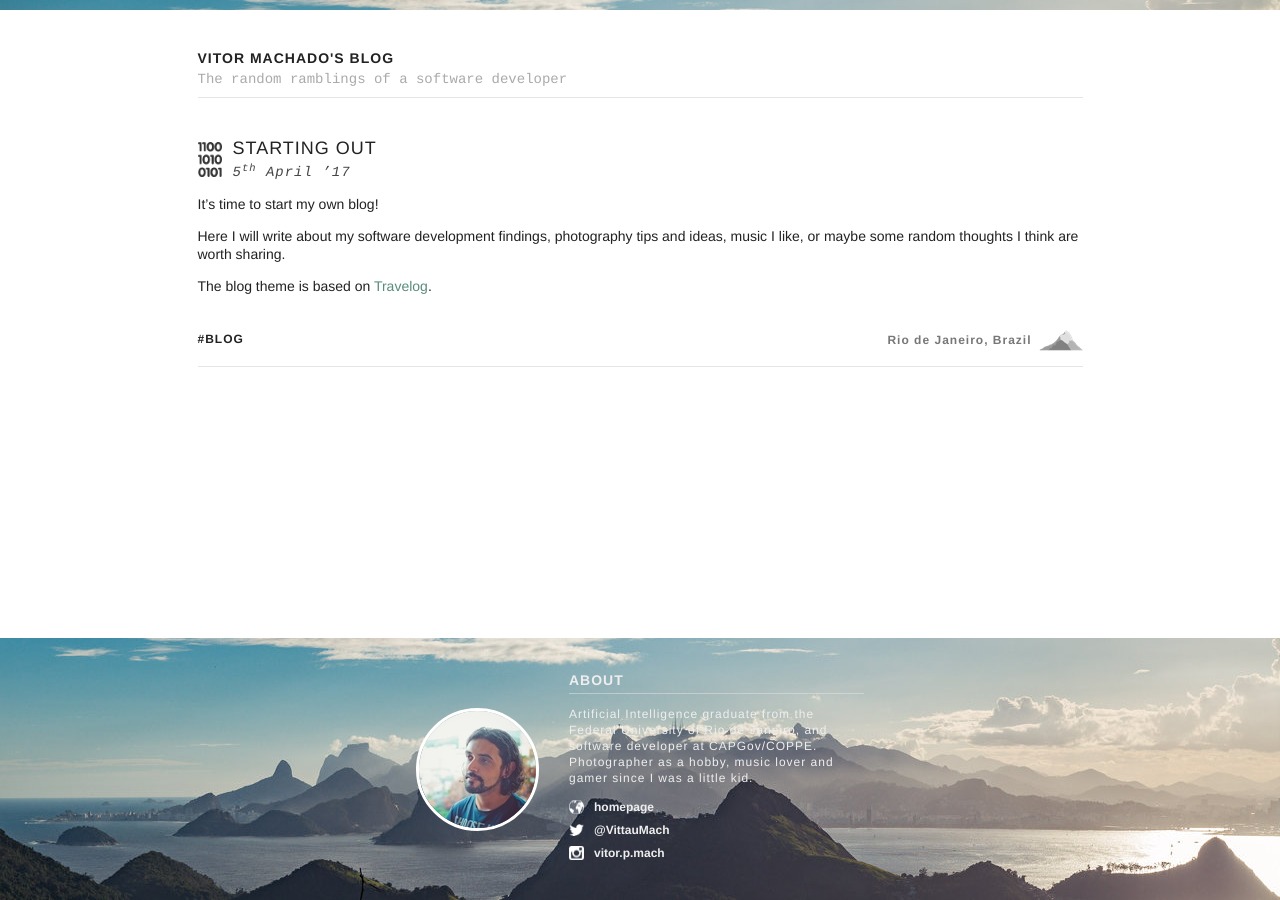
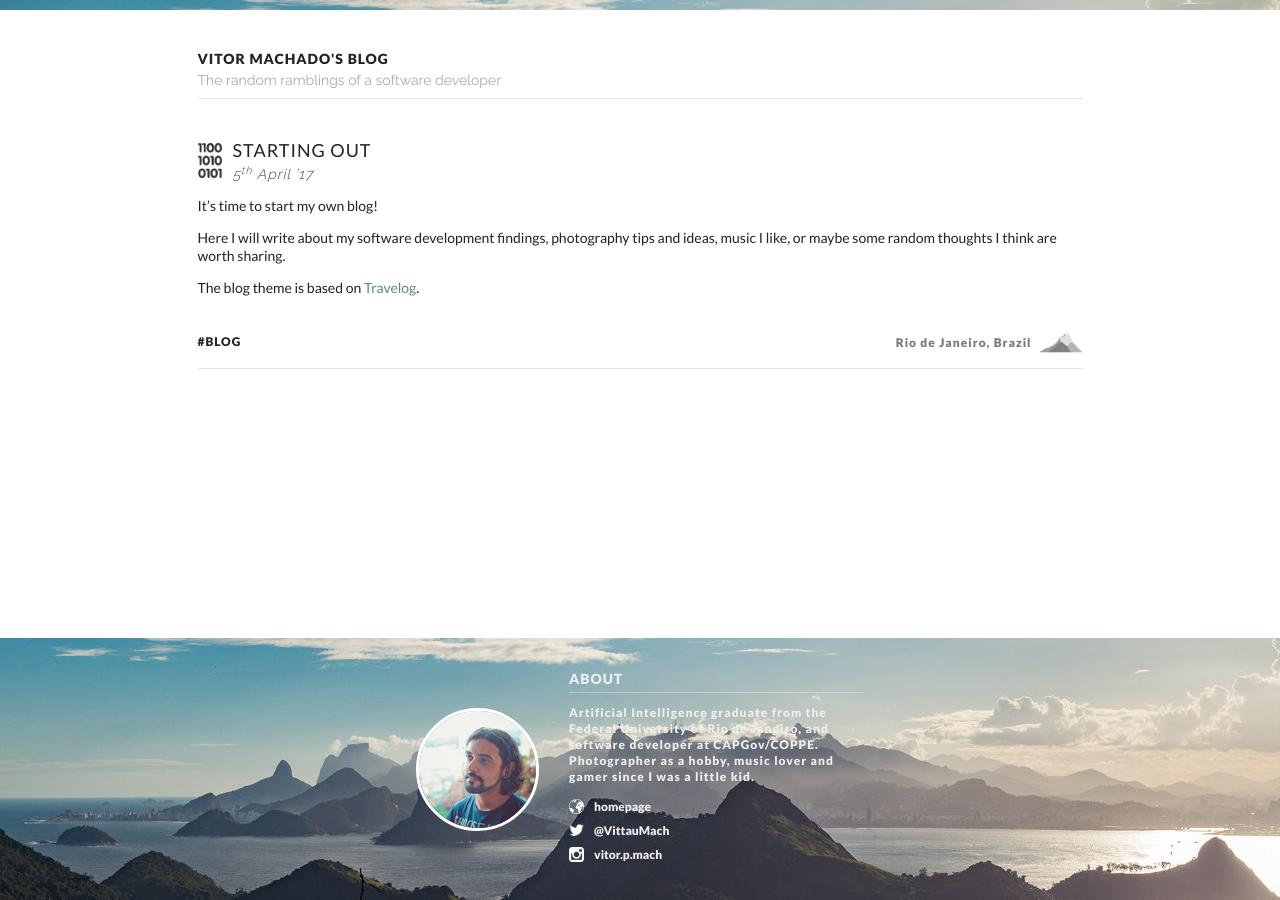
Before and after one commit to vittau/blog, a Jekyll site: the page built from index.html, in a window 1280 px wide. Built offline with Jekyll 4.4.1, drawn with Linux system fonts in a browser that asks for light colours; the list of posts is cut into pages by our own code.

Commit message:
Fonts changed

```diff
--- a/_sass/_layout.scss
+++ b/_sass/_layout.scss
@@ -65,7 +65,7 @@ header {
 h1 {
     font-family: $title-font;
     font-size: $regular-text-size;
-    font-weight: bold;
+    font-weight: 700;
     margin: 0 0 5px;
     text-transform: uppercase;
     letter-spacing: 1px;
@@ -74,6 +74,7 @@ h1 {
 h2 {
     font-family: $subtitle-font;
     font-size: $regular-text-size;
+    font-weight: 400;
     margin: 0;
     color: $subtitle-colour;
     font-weight: normal;
--- a/_sass/_variables.scss
+++ b/_sass/_variables.scss
@@ -1,10 +1,13 @@
 // Typography
 
     // Fonts
-    $regular-font: 'Proxima Nova', 'Helvetica Neue', Helvetica, Arial, sans-serif !default;
-    $title-font: 'Helvetica Neue', Helvetica, Arial, sans-serif !default;
-    $subtitle-font: 'American Typewriter', Courier, serif !default;
-    $caption-font: 'Chaparral Pro', 'American Typewriter', Courier, serif !default;
+    @import url('https://fonts.googleapis.com/css?family=Lato:400,900');
+    @import url('https://fonts.googleapis.com/css?family=Raleway:300,400');
+
+    $regular-font: 'Lato', sans-serif !default;
+    $title-font: 'Lato', sans-serif !default;
+    $subtitle-font: 'Raleway', serif !default;
+    $caption-font: 'Raleway', serif !default;
 
     // Colours
     $link-colour: #598c7d !default;
--- a/_sass/modules/about/_rules.scss
+++ b/_sass/modules/about/_rules.scss
@@ -28,6 +28,7 @@
 
     .about-body {
         font-family: $title-font;
+        font-weight: 700;
         width: $about-body-width;
         color: $inverse-text-colour;
     }
--- a/_sass/modules/post/_rules.scss
+++ b/_sass/modules/post/_rules.scss
@@ -57,7 +57,7 @@
     .post-header-date {
         font-family: $caption-font;
         font-style: italic;
-        font-weight: normal;
+        font-weight: 300;
         color: #444;
         letter-spacing: 1px;
     }
@@ -118,6 +118,7 @@
         vertical-align: middle;
         font-size: 14px;
         font-family: $caption-font;
+        font-weight: 300;
         font-style: italic;
         color: $caption-colour;
         background: #f6f6f6;
@@ -199,7 +200,7 @@
 
     .post-footer-tag {
         font-family: $title-font;
-        font-weight: bold;
+        font-weight: 700;
         display: inline;
         text-transform: uppercase;
         font-size: $caption-text-size;
@@ -209,7 +210,7 @@
 
     .post-footer-location {
         font-family: $title-font;
-        font-weight: bold;
+        font-weight: 700;
         font-size: $caption-text-size;
         color: $caption-colour;
         float: right;
```
